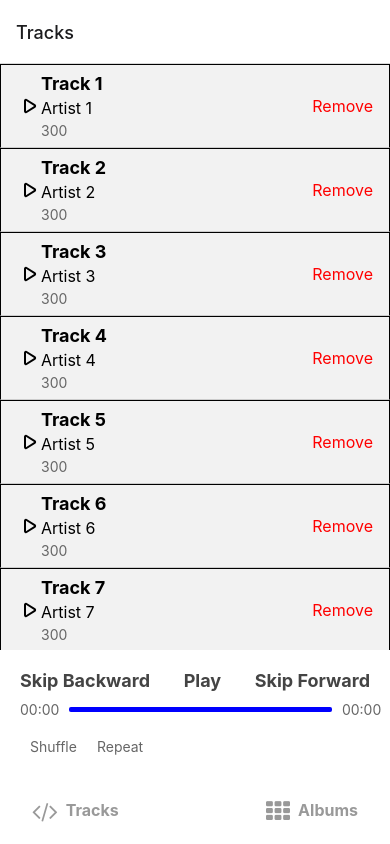
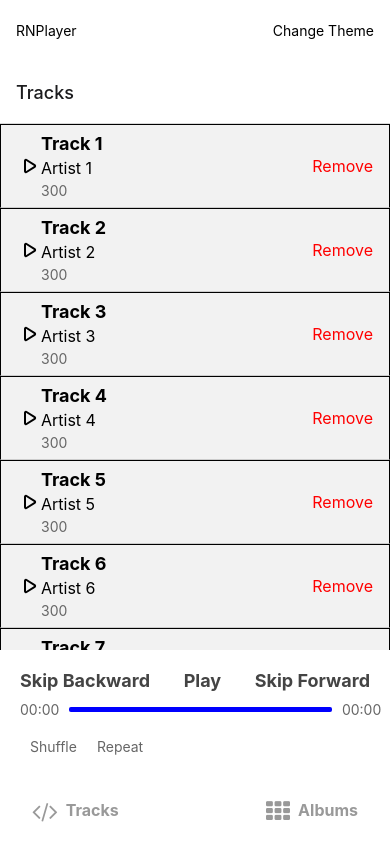
Before and after one commit to kova1chuk/RNPlayer, a React Native app: screen /screens/ModalScreen.tsx in a window 390 px wide. Built offline with nearby package versions, Linux system fonts and the light colour scheme; what expo-linking would draw is missing.

Commit message:
Add custom header

```diff
--- /dev/null
+++ b/components/Header/index.tsx
@@ -0,0 +1,31 @@
+import useColorScheme from '@app/hooks/useColorScheme';
+import { useState } from 'react';
+import { View, Text, TouchableOpacity } from 'react-native';
+
+const Header = () => {
+  const [theme, setTheme] = useState(useColorScheme());
+
+  const handleThemeChange = () => {
+    setTheme(theme === 'light' ? 'dark' : 'light');
+  };
+
+  return (
+    <View
+      style={{
+        flexDirection: 'row',
+        justifyContent: 'space-between',
+        alignItems: 'center',
+        backgroundColor: theme === 'light' ? 'white' : 'black',
+        height: 60,
+        paddingHorizontal: 16,
+      }}
+    >
+      <Text style={{ color: theme === 'light' ? 'black' : 'white' }}>RNPlayer</Text>
+      <TouchableOpacity onPress={handleThemeChange}>
+        <Text style={{ color: theme === 'light' ? 'black' : 'white' }}>Change Theme</Text>
+      </TouchableOpacity>
+    </View>
+  );
+};
+
+export default Header;
--- a/navigation/index.tsx
+++ b/navigation/index.tsx
@@ -8,6 +8,7 @@ import NotFoundScreen from '../screens/NotFoundScreen';
 import { RootStackParamList } from '../types';
 import LinkingConfiguration from './LinkingConfiguration';
 import Library from '@app/navigation/Library';
+import Header from '@app/components/Header';
 
 export default function Navigation({ colorScheme }: { colorScheme: ColorSchemeName }) {
   return (
@@ -24,13 +25,17 @@ export const Stack = createNativeStackNavigator<RootStackParamList>();
 
 function RootNavigator() {
   return (
+    <>
+      <Header />
       <Stack.Navigator>
         {/* <Stack.Screen name="Root" component={BottomTabNavigator} options={{ headerShown: false }} /> */}
+
         <Stack.Screen name="Library" component={Library} options={{ headerShown: false }} />
         <Stack.Screen name="NotFound" component={NotFoundScreen} options={{ title: 'Oops!' }} />
         <Stack.Group screenOptions={{ presentation: 'modal' }}>
           <Stack.Screen name="Modal" component={ModalScreen} />
         </Stack.Group>
       </Stack.Navigator>
+    </>
   );
 }
```
Lines whose indentation alone changed are shown as unchanged.
